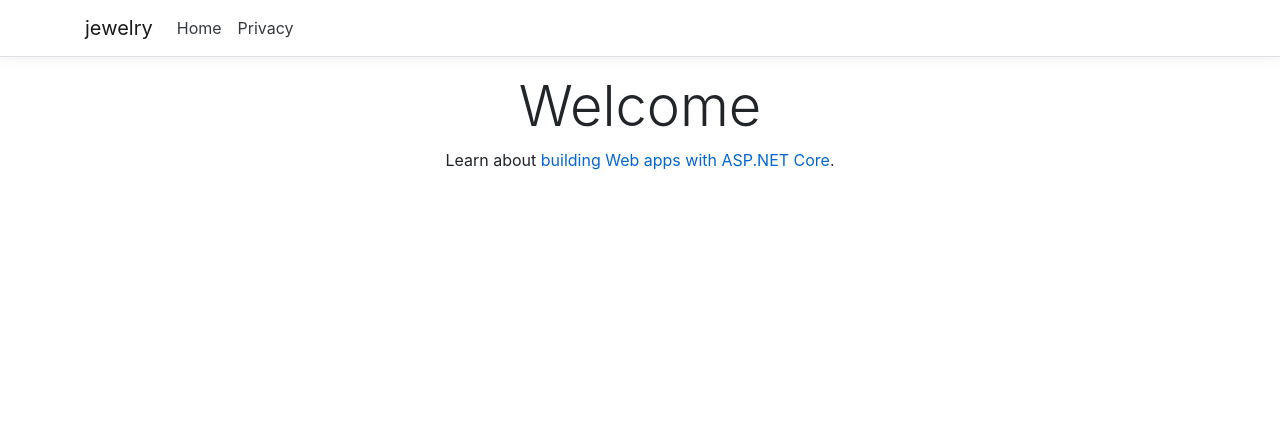
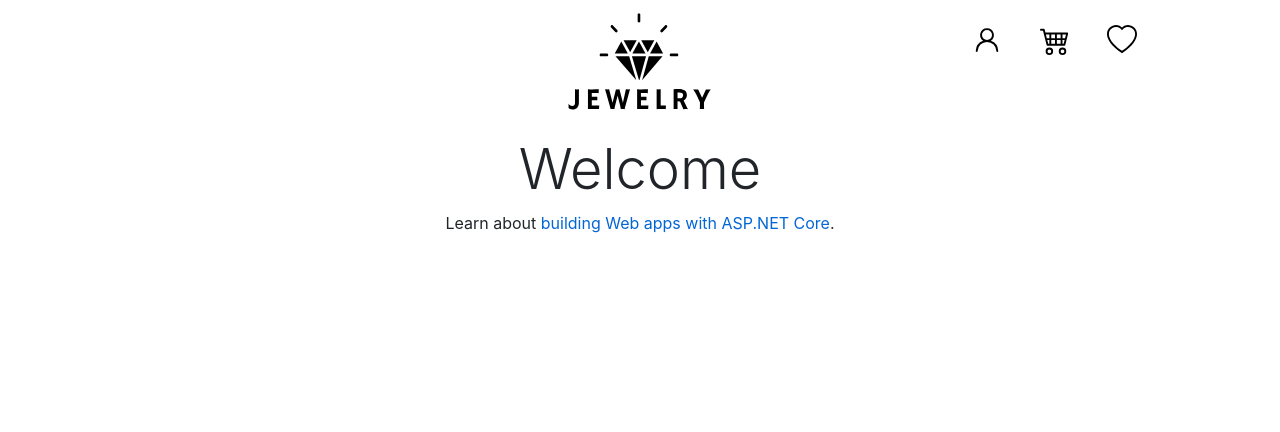
Before and after one commit to RotemLevi29/CakeBoutique, an ASP.NET Core app: page / in a window 1280 px wide. Shown: the top 432 px of the page. Run offline with ASP.NET Core 8, Linux system fonts and the light colour scheme.

Commit message:
main layout design

```diff
--- a/jewelry/Views/Shared/_Layout.cshtml
+++ b/jewelry/Views/Shared/_Layout.cshtml
@@ -6,28 +6,97 @@
     <title>@ViewData["Title"] - jewelry</title>
     <link rel="stylesheet" href="~/lib/bootstrap/dist/css/bootstrap.min.css" />
     <link rel="stylesheet" href="~/css/site.css" />
+    <link href="~/css/MainDesign.css" rel="stylesheet" >
+
 </head>
 <body>
     <header>
-        <nav class="navbar navbar-expand-sm navbar-toggleable-sm navbar-light bg-white border-bottom box-shadow mb-3">
-            <div class="container">
-                <a class="navbar-brand" asp-area="" asp-controller="Home" asp-action="Index">jewelry</a>
-                <button class="navbar-toggler" type="button" data-toggle="collapse" data-target=".navbar-collapse" aria-controls="navbarSupportedContent"
-                        aria-expanded="false" aria-label="Toggle navigation">
-                    <span class="navbar-toggler-icon"></span>
-                </button>
+        <section class="section-nav">
+            <div class="container-fluid">
+                <div class="row">
+                    <div class="col-md-4 col-sm-1"></div>
+                    <div class="col-md-4 text-center">
+                        <div>
+                            <a asp-area="" asp-controller="Home" asp-action="Privacy">
+                                <img class="logo-image pos-center" src="~/lib/icons/logo.svg"  />
+                            </a>
+                        </div>
+                    </div>
+                    <div class="col-md-4 rtl mt-4 d-sm-flex ">
+                        <div class="nav-design flex-grow-1 row text-center justify-content-center">
+
+                            <div class="col-md-2 col-sm">
+                                <button data-toggle="dropdown" class="transparent-button">
+                                    <img src="~/lib/icons/heart.svg" width="30" />
+                                </button>
+                            </div>
+                            <div class="col-md-2 col-sm">
+                                <button data-toggle="dropdown" class="transparent-button">
+                                    <img src="~/lib/icons/cart4.svg" width="30" />
+                                </button>
+                            </div>
+                            <div class="col-md-2 col-sm">
+                                <div class="btn-group" role="group" aria-label="Button group with nested dropdown">
+                                    <div class="btn-group" role="group">
+                                        <button data-toggle="dropdown" class="transparent-button">
+                                            <img src="~/lib/icons/person.svg" width="30" />
+                                        </button>
+                                        <div class="dropdown-menu" aria-labelledby="btnGroupDrop1">
+                                            <a class="dropdown-item" href="#">Login</a>
+                                            <a class="dropdown-item" href="#">Register</a>
+                                        </div>
+                                    </div>
+                                </div>
+
+                            </div>
+
+
+                        </div>
+
+
+                    </div>
+
+                </div>
+
+
+            </div>
+
+        </section>
+
+        @*<nav class="navbar-expand-sm navbar-toggleable-sm navbar-light border-bottom box-shadow mb-3 rtl ">
+                    <a class="col-md-6 text-center" asp-area="" asp-controller="Home" asp-action="Privacy">
+                        <img class="svg" src="~/lib/icons/log1.svg" width="200" />
+                    </a>
                 <div class="navbar-collapse collapse d-sm-inline-flex justify-content-between">
                     <ul class="navbar-nav flex-grow-1">
-                        <li class="nav-item">
-                            <a class="nav-link text-dark" asp-area="" asp-controller="Home" asp-action="Index">Home</a>
+                        <li>
+                            <div class="btn-group" role="group" aria-label="Button group with nested dropdown">
+                                <div class="btn-group" role="group">
+                                    <button data-toggle="dropdown" class="transparent-button">
+                                        <img src="~/lib/icons/person.svg" width="30" />
+                                    </button>
+                                    <div class="dropdown-menu" aria-labelledby="btnGroupDrop1">
+                                        <a class="dropdown-item" href="#">Login</a>
+                                        <a class="dropdown-item" href="#">Register</a>
+                                    </div>
+                                </div>
+                            </div>
+
                         </li>
                         <li class="nav-item">
-                            <a class="nav-link text-dark" asp-area="" asp-controller="Home" asp-action="Privacy">Privacy</a>
+                            <button data-toggle="dropdown" class="transparent-button">
+                                <img src="~/lib/icons/cart4.svg" width="30" />
+                            </button>
+                        </li>
+                        <li>
+                            <button data-toggle="dropdown" class="transparent-button">
+                                <img src="~/lib/icons/heart.svg" width="30" />
+                            </button>
                         </li>
                     </ul>
                 </div>
-            </div>
-        </nav>
+
+        </nav>*@
     </header>
     <div class="container">
         <main role="main" class="pb-3">
--- /dev/null
+++ b/jewelry/wwwroot/css/MainDesign.css
@@ -0,0 +1,29 @@
+/*Right to Left*/
+.rtl{
+    direction:rtl;
+}
+
+.bg-primary{
+    background-color:fuchsia;
+}
+
+/*using for the login/register icon*/
+.transparent-button {
+    background-color: Transparent;
+    background-repeat: no-repeat;
+    border: none;
+    cursor: pointer;
+    overflow: hidden;
+}
+.transparent-button:focus{
+    outline: none;
+}
+
+/*main logo in the main layout*/
+.logo-image {
+    width: 170px;
+}
+/*using for 3 logo of cart,heart,user*/
+.nav-design{
+    margin-right:5px;
+}
--- a/jewelry/wwwroot/css/site.css
+++ b/jewelry/wwwroot/css/site.css
@@ -69,3 +69,6 @@ body {
   white-space: nowrap;
   line-height: 60px; /* Vertically center the text there */
 }
+.bg-primary {
+    color: green;
+}
```
Also changed, not shown: jewelry/jewelry.csproj, jewelry/wwwroot/lib/icons/cart4.svg (added), jewelry/wwwroot/lib/icons/heart.svg (added), jewelry/wwwroot/lib/icons/log.svg (added), jewelry/wwwroot/lib/icons/log1.svg (added), jewelry/wwwroot/lib/icons/logo.svg (added), jewelry/wwwroot/lib/icons/person.svg (added).
